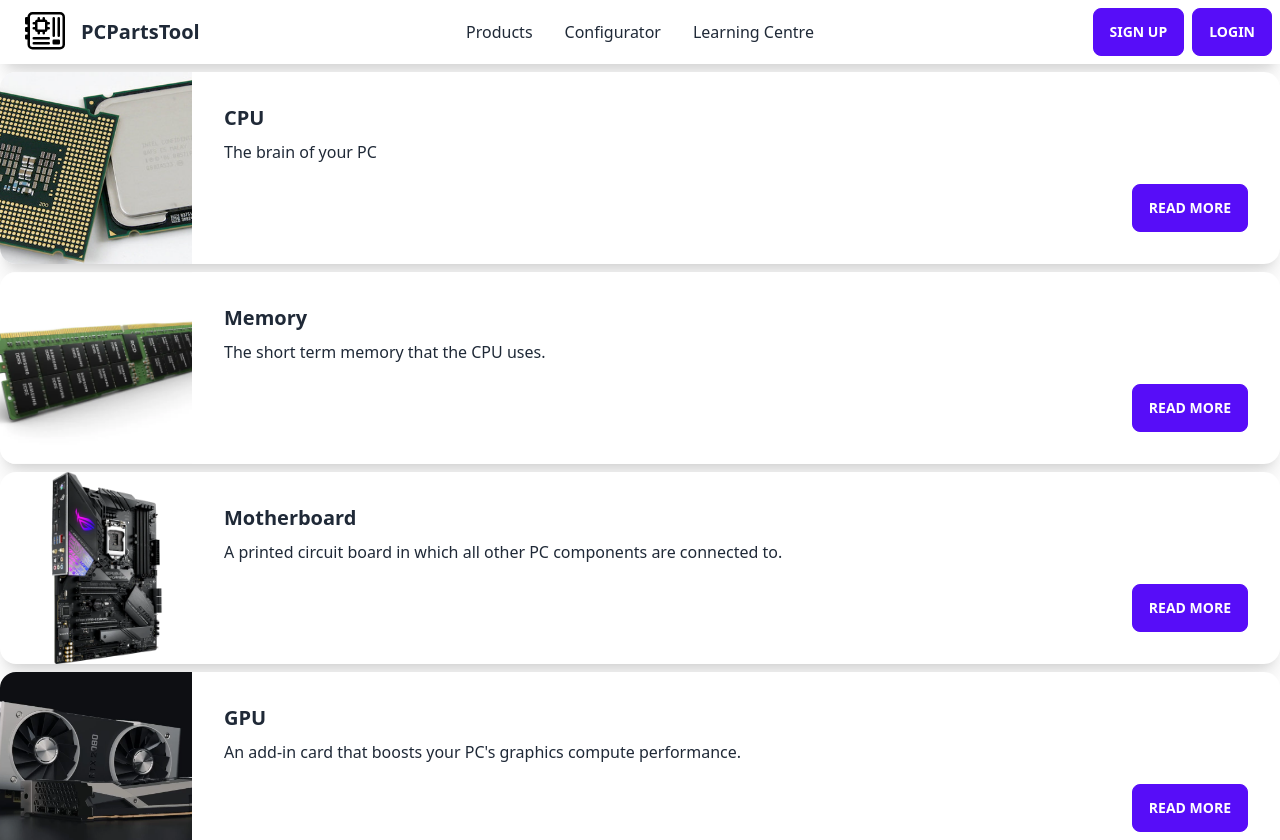
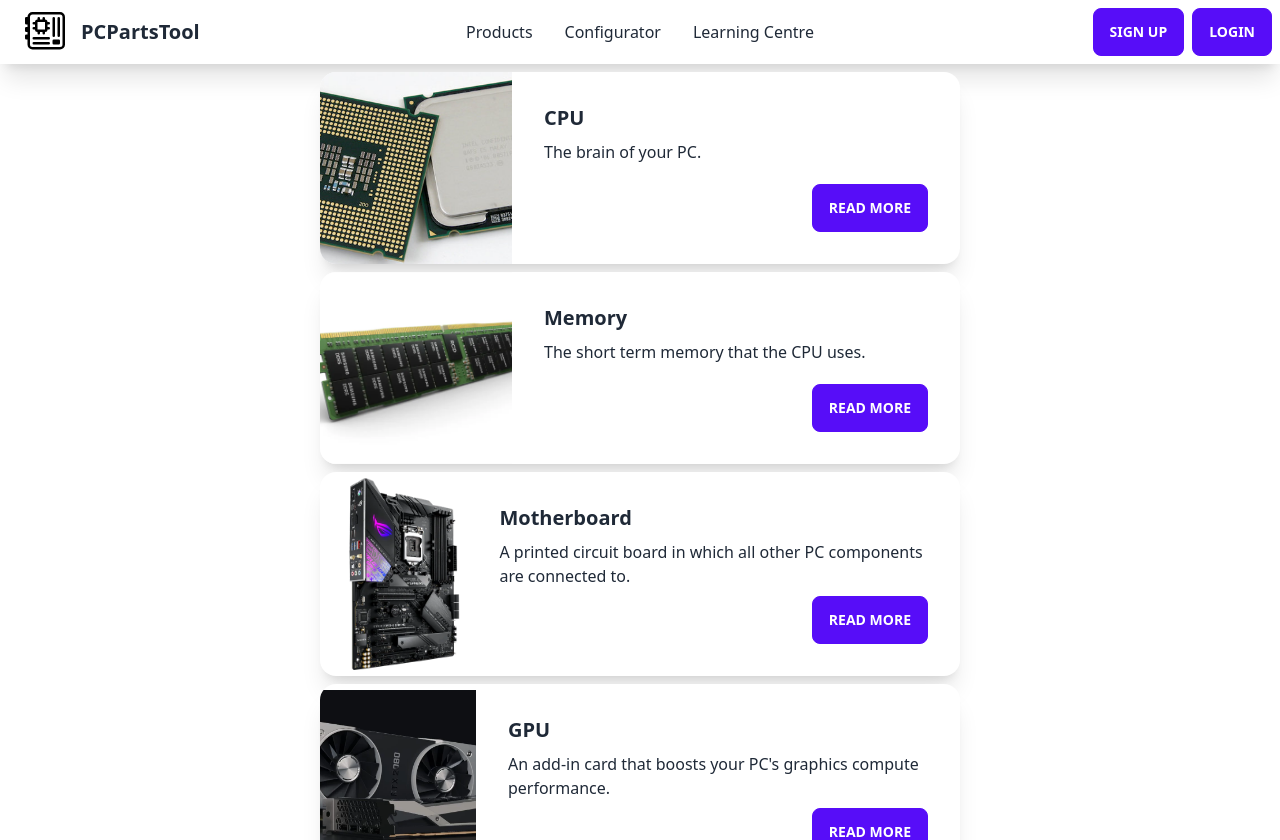
Before and after one commit to PScoriae/pc-price-comparison-site, a SvelteKit app: page /learning-centre in a window 1280 px wide. Shown: the top 840 px of the page. Built offline with nearby package versions, Linux system fonts and the light colour scheme; no server answers.

Commit message:
style: make cards smaller
- fix grammar

```diff
--- a/src/routes/learning-centre/+page.svelte
+++ b/src/routes/learning-centre/+page.svelte
@@ -2,7 +2,7 @@
 	import '$pcss';
 
 	const articles = [
-		{ name: 'CPU', desc: 'The brain of your PC', img: '/learning-articles-images/cpu.webp' },
+		{ name: 'CPU', desc: 'The brain of your PC.', img: '/learning-articles-images/cpu.webp' },
 		{
 			name: 'Memory',
 			desc: 'The short term memory that the CPU uses.',
@@ -45,10 +45,16 @@
 	<title>Learning Centre</title>
 </svelte:head>
 
+<div class="grid place-items-center">
+	<div class="w-1/2">
 		{#each articles as article}
 			<div class="card lg:card-side bg-base-100 shadow-xl mt-2">
 				<figure>
-			<img src={article.img} alt={`Picture of ${article.name}`} class="object-cover h-48 w-48" />
+					<img
+						src={article.img}
+						alt={`Picture of ${article.name}`}
+						class="object-cover h-48 w-48"
+					/>
 				</figure>
 				<div class="card-body">
 					<h2 class="card-title">{article.name}</h2>
@@ -61,3 +67,5 @@
 				</div>
 			</div>
 		{/each}
+	</div>
+</div>
```
Lines whose indentation alone changed are shown as unchanged.
